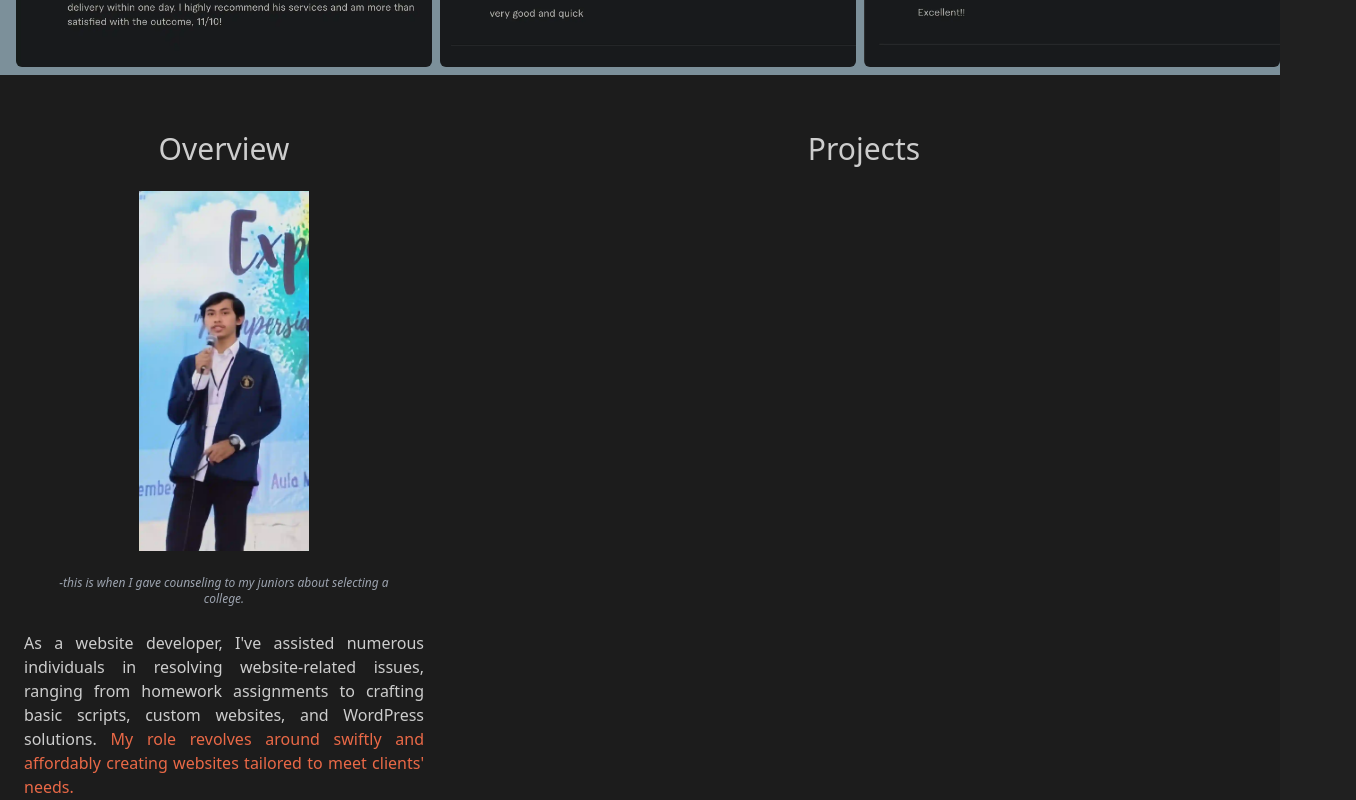
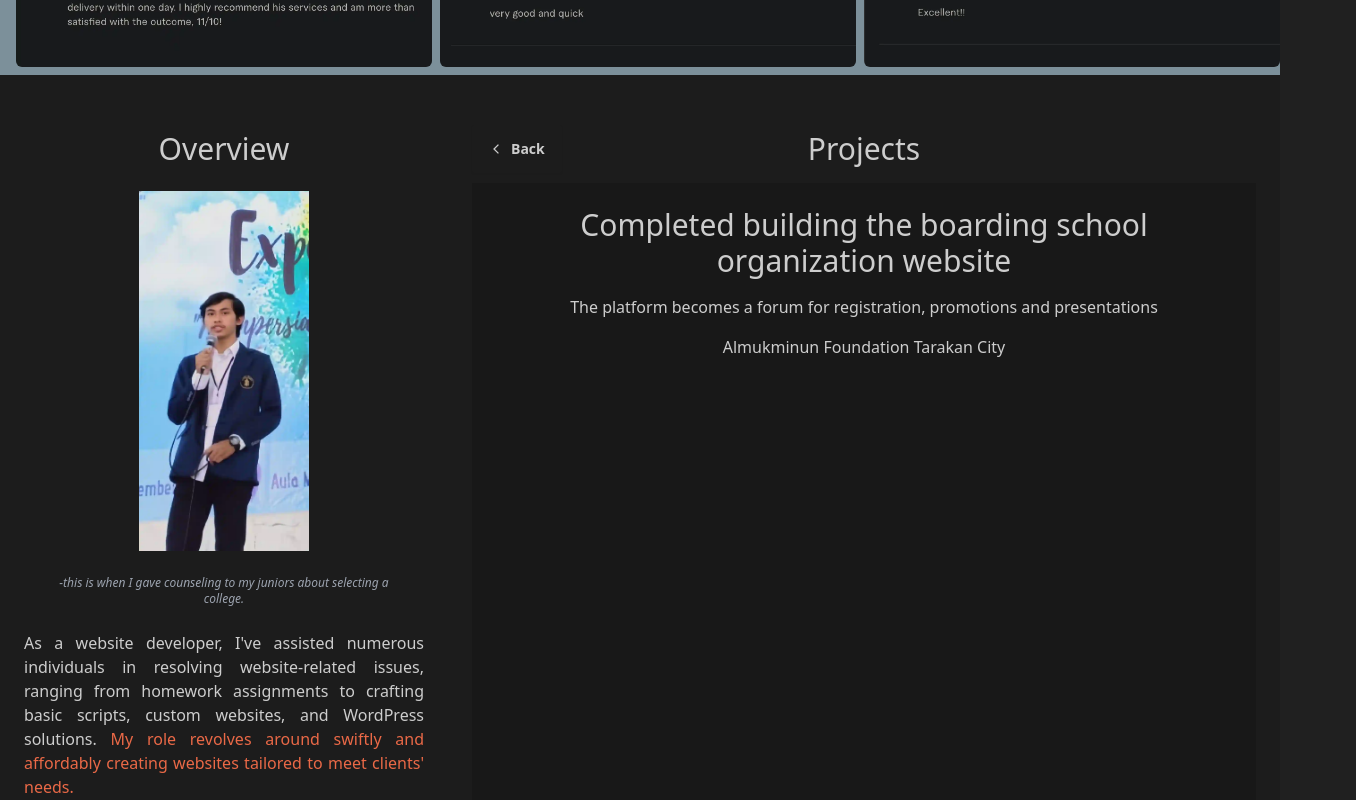
Before and after one commit to yusufhabibalfatha/yusufhabibalfatha, a React (Vite) app: page /project/1 in a window 1280 px wide. Shown: the part 1080-1880 px from the top of the page, 1356 px wide, since content can reach past the window. Built offline with nearby package versions, Linux system fonts and the light colour scheme.

Commit message:
fix motion lazy framer-motion

```diff
--- a/src/layouts/projects-root.tsx
+++ b/src/layouts/projects-root.tsx
@@ -1,12 +1,13 @@
 import { useLocation, NavLink, Outlet } from "react-router-dom";
 import { IoChevronBackSharp } from "react-icons/io5";
-import { m } from "framer-motion";
+import { LazyMotion, domAnimation, m } from "framer-motion";
 
 const ProjectsRoot = () => {
   const location = useLocation();
   const isPathHasProject = location.pathname.includes("project");
 
   return (
+    <LazyMotion features={domAnimation}>
       <main className="flex flex-col p-6 gap-y-4 sm:w-3.5 sm:flex-grow min-h-screen">
         <div className="relative flex items-center">
           <NavLink
@@ -30,6 +31,7 @@ const ProjectsRoot = () => {
 
         <Outlet />
       </main>
+    </LazyMotion>
   );
 };
 
```
Lines whose indentation alone changed are shown as unchanged.
